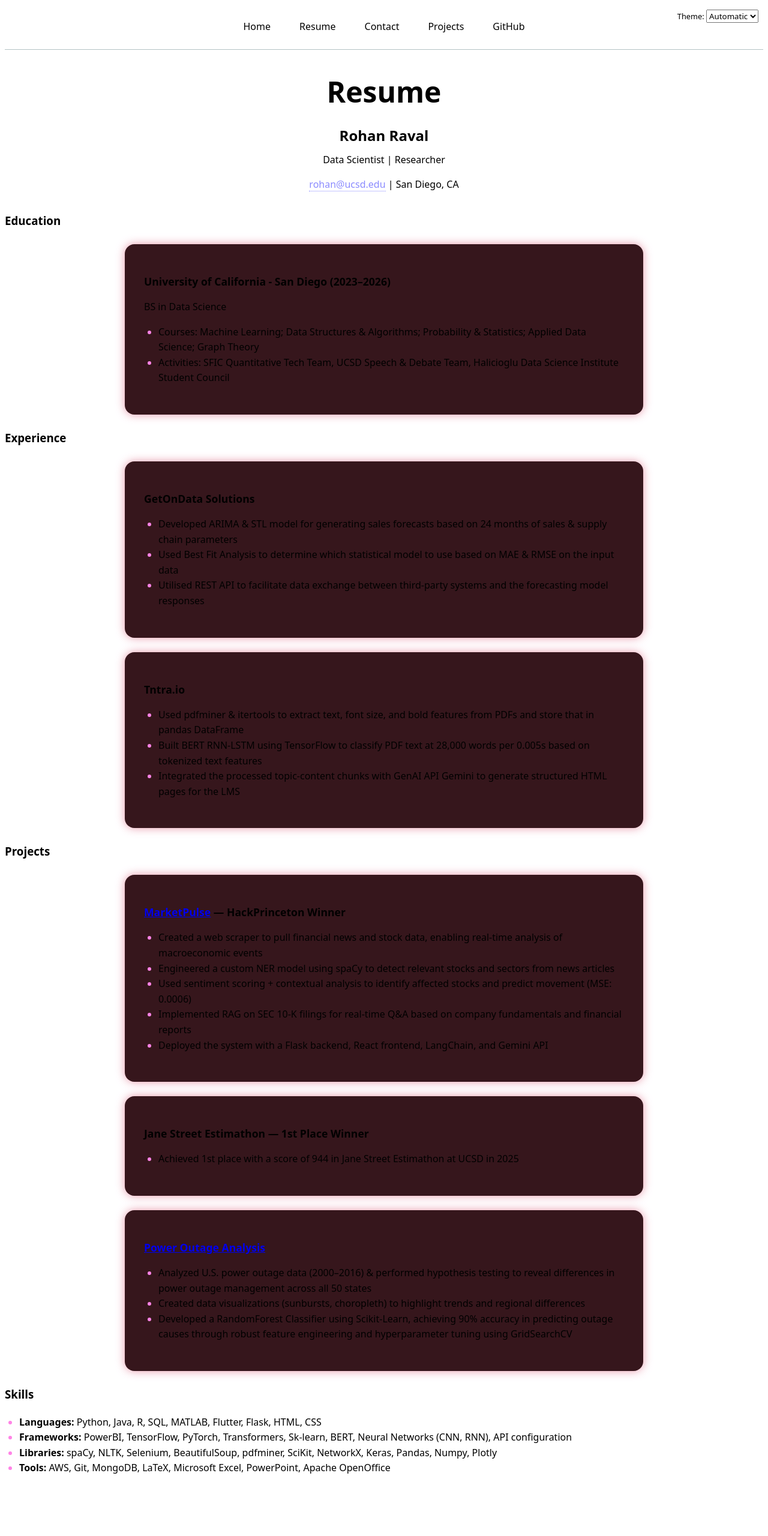
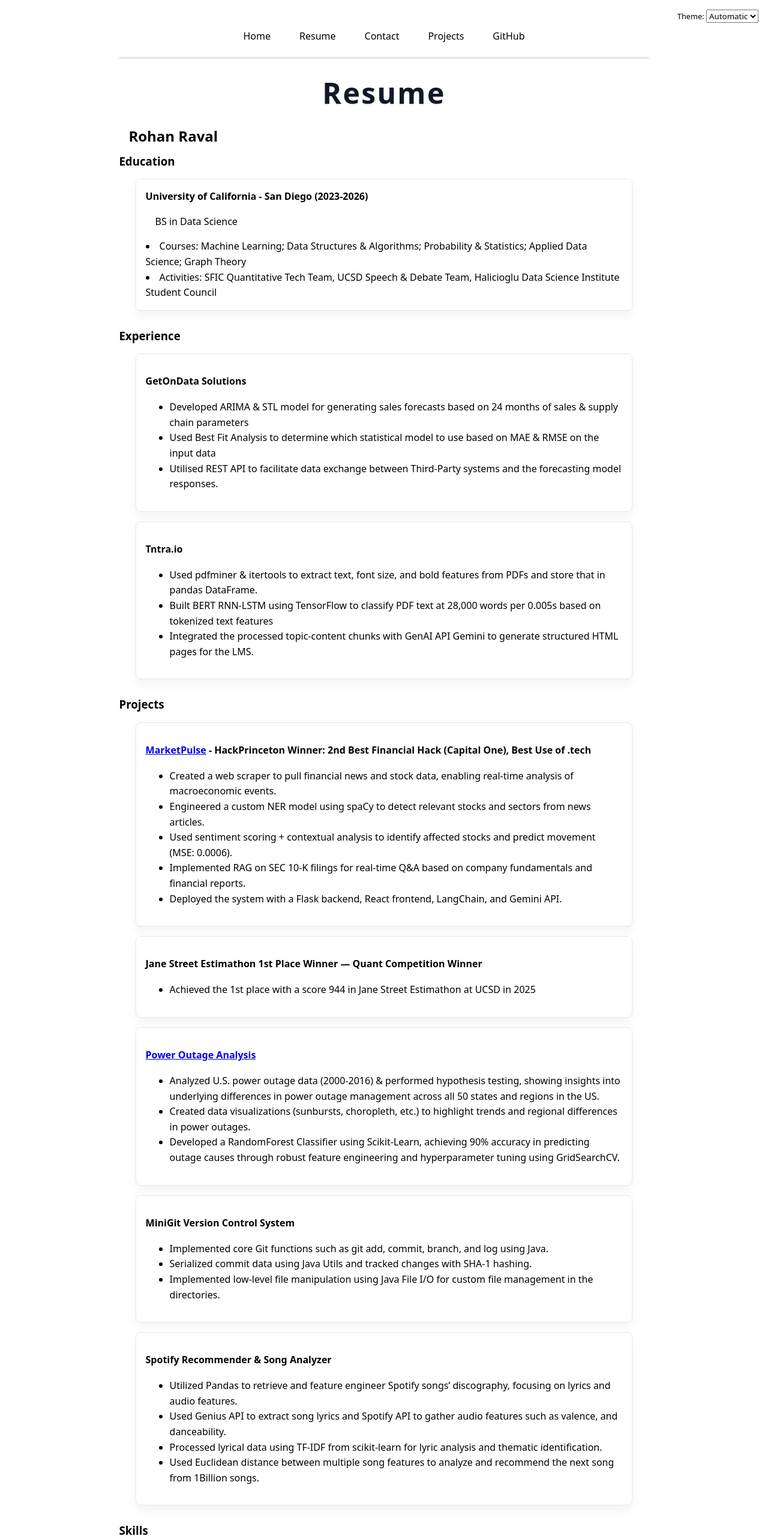
Before and after one commit to rohanraval2/portfolio, a plain HTML site: page resume/index.html in a window 1280 px wide. Shown: the top 2560 px of the page at 60% size. Before the commit the page ends 2476 px from the top, so only its background shows below. Drawn offline with Linux system fonts and the light colour scheme.

Commit message:
back to normal lab03

```diff
--- a/resume/index.html
+++ b/resume/index.html
@@ -1,93 +1,106 @@
 <!DOCTYPE html>
 <html lang="en">
 <head>
-  <meta charset="UTF-8" />
-  <meta name="viewport" content="width=device-width, initial-scale=1.0"/>
+    <meta charset="UTF-8">
+    <meta name="viewport" content="width=device-width, initial-scale=1.0">
     <title>Resume</title>
-  <link rel="stylesheet" href="/portfolio/style.css" />
+    <link rel="stylesheet" href="/portfolio/style.css">
 </head>
-<body>
+<body class="resume-page">
     <script type="module" src="/portfolio/global.js"></script>
 
-  <h1>Resume</h1>
+    <h1 class="resume-page"> Resume </h1>
 
-  <div class="resume-intro">
         <h2>Rohan Raval</h2>
-    <p>Data Scientist | Researcher</p>
-    <p>
-      <a href="mailto:rohan@ucsd.edu">rohan@ucsd.edu</a> |
-      San Diego, CA
-    </p>
-  </div>
-
-  <section id="Education">
+        <section id="Education" class="resume-page">
             <h3>Education</h3>
-    <article>
-      <p class="entry-title">University of California - San Diego (2023–2026)</p>
+            <article class="resume-page">
+                <b>University of California - San Diego (2023-2026)</b>
                 <p>BS in Data Science</p>
-      <ul>
                     <li>Courses: Machine Learning; Data Structures & Algorithms; Probability & Statistics; Applied Data Science; Graph Theory</li>
                     <li>Activities: SFIC Quantitative Tech Team, UCSD Speech & Debate Team, Halicioglu Data Science Institute Student Council</li>
+            </article>
+        </section>
+
+        <section id="Experience" class="resume-page">
+            <h3>Experience</h3>
+            <article class="resume-page">
+                <h4>GetOnData Solutions</h4>
+                <ul>
+                    <li>Developed ARIMA & STL model for generating sales forecasts based on 24 months of sales & supply chain parameters</li>
+                    <li>Used Best Fit Analysis to determine which statistical model to use based on MAE & RMSE on the input data</li>
+                    <li>Utilised REST API  to facilitate data exchange between Third-Party systems and the forecasting model responses.</li>
+                </ul>
+            </article>
+            <article class="resume-page">
+                <h4>Tntra.io</h4>
+                <ul>
+                    <li>Used pdfminer & itertools to extract text, font size, and bold features from PDFs and store that in pandas DataFrame.</li>
+                    <li>Built BERT RNN-LSTM using TensorFlow to classify PDF text at 28,000 words per 0.005s based on tokenized text features</li>
+                    <li>Integrated the processed topic-content chunks with GenAI API Gemini  to generate structured HTML pages for the LMS.</li>
                 </ul>
             </article>
         </section>
 
-  <section id="Experience">
-    <h3>Experience</h3>
-    <article>
-      <p class="entry-title">GetOnData Solutions</p>
+        <section id="Projects" class="resume-page" >
+            <h3>Projects</h3>
+            <article class="resume-page">
+                <h4><a href="https://devpost.com/software/marketpulse">MarketPulse</a> - HackPrinceton Winner: 2nd Best Financial Hack (Capital One), Best Use of .tech</h4>
                 <ul>
-        <li>Developed ARIMA & STL model for generating sales forecasts based on 24 months of sales & supply chain parameters</li>
-        <li>Used Best Fit Analysis to determine which statistical model to use based on MAE & RMSE on the input data</li>
-        <li>Utilised REST API to facilitate data exchange between third-party systems and the forecasting model responses</li>
+                    <li>Created a web scraper to pull financial news and stock data, enabling real-time analysis of macroeconomic events.</li>
+                    <li>Engineered a custom NER model using spaCy to detect relevant stocks and sectors from news articles.</li>
+                    <li>Used sentiment scoring + contextual analysis to identify affected stocks and predict movement (MSE: 0.0006).</li>
+                    <li>Implemented RAG on SEC 10-K filings for real-time Q&A based on company fundamentals and financial reports.</li>
+                    <li>Deployed the system with a Flask backend, React frontend, LangChain, and Gemini API.</li>
                 </ul>
             </article>
-    <article>
-      <p class="entry-title">Tntra.io</p>
+
+            <article class="resume-page">
+                <h4>Jane Street Estimathon 1st Place Winner — Quant Competition Winner</h4>
                 <ul>
-        <li>Used pdfminer & itertools to extract text, font size, and bold features from PDFs and store that in pandas DataFrame</li>
-        <li>Built BERT RNN-LSTM using TensorFlow to classify PDF text at 28,000 words per 0.005s based on tokenized text features</li>
-        <li>Integrated the processed topic-content chunks with GenAI API Gemini to generate structured HTML pages for the LMS</li>
+                    <li>Achieved the 1st place with a score 944 in Jane Street Estimathon at UCSD in 2025</li>
+                </ul>
+            </article>
+
+            <article class="resume-page">
+                <h4><a href="https://earthwolves.github.io/power-outage-cause-prediction/">Power Outage Analysis</a></h4>
+                <ul>
+                    <li>Analyzed U.S. power outage data (2000-2016) & performed hypothesis testing, showing insights into underlying differences in power outage management across all 50 states and regions in the US.</li>
+                    <li>Created data visualizations (sunbursts, choropleth, etc.) to highlight trends and regional differences in power outages.</li>
+                    <li>Developed a RandomForest Classifier using Scikit-Learn, achieving 90% accuracy in predicting outage causes through robust feature engineering and hyperparameter tuning using GridSearchCV.</li>
+                </ul>
+            </article>
+
+            <article class="resume-page">
+                <h4>MiniGit Version Control System</h4>
+                <ul>
+                    <li>Implemented core Git functions such as git add, commit, branch, and log using Java. </li>
+                    <li>Serialized commit data using Java Utils and tracked changes with SHA-1 hashing.</li>
+                    <li>Implemented low-level file manipulation using Java File I/O for custom file management in the directories.</li>
+                </ul>
+            </article class="resume-page">
+
+            <article class="resume-page">
+                <h4>Spotify Recommender & Song Analyzer</h4>
+                <ul>
+                    <li>Utilized Pandas to retrieve and feature engineer Spotify songs’ discography, focusing on lyrics and audio features.</li>
+                    <li>Used Genius API to extract song lyrics and Spotify API to gather audio features such as valence, and danceability.</li>
+                    <li>Processed lyrical data using TF-IDF from scikit-learn for lyric analysis and thematic identification.</li>
+                    <li>Used Euclidean distance between multiple song features to analyze and recommend the next song from 1Billion songs.</li>
                 </ul>
             </article>
         </section>
 
-  <section id="Projects">
-    <h3>Projects</h3>
-    <article>
-      <p class="entry-title"><a href="https://devpost.com/software/marketpulse">MarketPulse</a> — HackPrinceton Winner</p>
-      <ul>
-        <li>Created a web scraper to pull financial news and stock data, enabling real-time analysis of macroeconomic events</li>
-        <li>Engineered a custom NER model using spaCy to detect relevant stocks and sectors from news articles</li>
-        <li>Used sentiment scoring + contextual analysis to identify affected stocks and predict movement (MSE: 0.0006)</li>
-        <li>Implemented RAG on SEC 10-K filings for real-time Q&A based on company fundamentals and financial reports</li>
-        <li>Deployed the system with a Flask backend, React frontend, LangChain, and Gemini API</li>
-      </ul>
-    </article>
-    <article>
-      <p class="entry-title">Jane Street Estimathon — 1st Place Winner</p>
-      <ul>
-        <li>Achieved 1st place with a score of 944 in Jane Street Estimathon at UCSD in 2025</li>
-      </ul>
-    </article>
-    <article>
-      <p class="entry-title"><a href="https://earthwolves.github.io/power-outage-cause-prediction/">Power Outage Analysis</a></p>
-      <ul>
-        <li>Analyzed U.S. power outage data (2000–2016) & performed hypothesis testing to reveal differences in power outage management across all 50 states</li>
-        <li>Created data visualizations (sunbursts, choropleth) to highlight trends and regional differences</li>
-        <li>Developed a RandomForest Classifier using Scikit-Learn, achieving 90% accuracy in predicting outage causes through robust feature engineering and hyperparameter tuning using GridSearchCV</li>
-      </ul>
-    </article>
-  </section>
-
-  <section id="Skills">
+        <section id="Skills" class="resume-page">
             <h3>Skills</h3>
             <ul>
                 <li><b>Languages:</b> Python, Java, R, SQL, MATLAB, Flutter, Flask, HTML, CSS</li>
-      <li><b>Frameworks:</b> PowerBI, TensorFlow, PyTorch, Transformers, Sk-learn, BERT, Neural Networks (CNN, RNN), API configuration</li>
-      <li><b>Libraries:</b> spaCy, NLTK, Selenium, BeautifulSoup, pdfminer, SciKit, NetworkX, Keras, Pandas, Numpy, Plotly</li>
+                <li><b>Frameworks:</b> PowerBI,TensorFlow, PyTorch, Transformers, Sk-learn, BERT, Neural Networks(CNN RNN), API configuration</li>
+                <li><b>Libraries:</b> spaCy, NLTK , Selenium, BeautifulSoup, pdfminer, SciKit libraries, NetworkX, Keras, Pandas, Numpy, Plotly</li>
                 <li><b>Tools:</b> AWS, Git, MongoDB, LaTeX, Microsoft Excel, PowerPoint, Apache OpenOffice</li>
             </ul>
         </section>
+
+
 </body>
 </html>
--- a/style.css
+++ b/style.css
@@ -1,4 +1,152 @@
-/* === GLOBAL THEME + DARK MODE === */
+:root {
+  --color-accent: oklch(0.65 0.1332 195.88);
+  accent-color: var(--color-accent);
+}
+
+body {
+  font: 100%/1.5 system-ui;
+  max-width: 1020ch;
+  margin-inline: max(1em, (100% - 100ch) / 2);
+  padding: 1em;
+}
+
+nav {
+  display: flex;
+  justify-content: space-around;
+  border-bottom: 1px solid #cbd5d1;
+  font-family: system-ui, sans-serif;
+  margin-bottom: 2.5ch;
+}
+
+nav ul {
+  display: flex;
+  list-style: none;
+  padding: 0;
+  margin: 0;
+  width: 100%;
+}
+
+nav li {
+  flex: 1;
+  text-align: center;
+}
+
+nav a {
+  display: inline-block;
+  padding: 1em;
+  text-decoration: none;
+  color: black;
+  position: relative;
+  transition: background-color 0.2s ease;
+}
+
+nav a.active::after {
+  content: "";
+  position: absolute;
+  left: 25%;
+  right: 25%;
+  bottom: 0.3em;
+  height: 4px;
+  background-color: #a3b3b3;
+  border-radius: 2px;
+}
+
+nav a:hover {
+  background-color: #fae6eb;
+}
+
+nav a:hover::after {
+  content: "";
+  position: absolute;
+  left: 25%;
+  right: 25%;
+  bottom: 0.3em;
+  height: 4px;
+  background-color: #e04080;
+  border-radius: 2px;
+}
+
+input,
+textarea,
+button {
+  font: inherit;
+}
+
+form {
+  display: grid;
+  grid-template-columns: auto 1fr;
+  gap: 1em;
+  margin-block: 2em;
+}
+
+form label {
+  display: grid;
+  grid-template-columns: subgrid;
+  grid-column: 1 / -1;
+}
+
+form input,
+form textarea {
+  width: 100%;
+  box-sizing: border-box;
+}
+
+form button {
+  grid-column: 1 / -1;
+}
+
+.projects {
+  display: grid;
+  grid-template-columns: repeat(auto-fill, minmax(15em, 1fr));
+  gap: 1em;
+  margin-top: 2em;
+}
+
+.projects article {
+  display: grid;
+  grid-template-rows: subgrid;
+  grid-row: span 3;
+  gap: 0.5em;
+  padding: 1em;
+  border: 1px solid #ccc;
+  border-radius: 0.5em;
+  background: #fdfdfd;
+}
+
+.projects h2 {
+  margin: 0;
+}
+
+h1 {
+  font-size: 400%;
+  margin-bottom: 1rem;
+}
+
+h1, h2, h3, h4, h5, h6 {
+  line-height: 1.1;
+  text-wrap: balance;
+}
+
+.resume-page h1 {
+  font-size: 3rem;
+  text-align: center;
+  margin-bottom: 2rem;
+  color: #111827;
+}
+
+.resume-page section {
+  margin-bottom: 2em;
+}
+
+.resume-page article {
+  padding: 1em;
+  margin-bottom: 1em;
+  background-color: #ffffff;
+  border: 1px solid #e5e7eb;
+  border-radius: 0.5em;
+}
+
+/* Global theme support */
 html {
   color-scheme: light dark;
   background-color: canvas;
@@ -9,7 +157,7 @@
   padding: 0;
 }
 
-/* === NAVIGATION === */
+/* Navigation */
 nav {
   display: flex;
   justify-content: center;
@@ -18,6 +166,7 @@
   border-bottom: 1px solid var(--border-color, oklch(50% 10% 200 / 40%));
 }
 
+/* Nav links */
 nav a {
   text-decoration: none;
   color: inherit;
@@ -36,7 +185,7 @@
   border-radius: 0.25rem;
 }
 
-/* === THEME SWITCHER === */
+/* Dark mode switch */
 .color-scheme {
   position: absolute;
   top: 1rem;
@@ -49,75 +198,49 @@
   font-family: inherit;
 }
 
-/* === MAIN HEADINGS === */
-h1 {
-  text-align: center;
-  font-size: 3rem;
-  font-weight: 900;
-  color: canvastext;
-  margin: 2rem 0 1rem;
-}
-
-h2 {
-  font-size: 1.5rem;
-  font-weight: 700;
-  color: canvastext;
-  margin-top: 0.5rem;
-  margin-bottom: 0.25rem;
-}
-
-/* === RESUME INTRO === */
-.resume-intro {
-  text-align: center;
-  margin-bottom: 2rem;
-  font-size: 1rem;
+/* Resume title */
+h1, h2 {
+  margin: 2rem 1rem 1rem;
   color: canvastext;
 }
 
-.resume-intro a {
-  color: oklch(70% 0.2 280);
-  text-decoration: none;
-  border-bottom: 1px dotted;
+h1 {
+  color: canvastext;
+  text-align: center;
+  font-size: 2.5rem;
+  font-weight: 700;
+  letter-spacing: 0.05em;
+  margin: 2rem 0 1.5rem;
+  text-shadow: 0 1px 2px oklch(0% 0 0 / 20%);
 }
 
-.resume-intro a:hover {
-  text-decoration: underline;
+article {
+  background-color: color-mix(in oklch, canvas 90%, white);
+  color: canvastext;
+  border: 1px solid oklch(60% 0.05 200 / 40%);
+  border-radius: 0.75rem;
+  padding: 1.25rem;
+  margin: 1rem auto;
+  width: min(90%, 800px);
+  line-height: 1.6;
+  font-size: 1rem;
+  box-shadow: 0 0.5rem 1rem oklch(0% 0 0 / 5%);
 }
 
-/* === ARTICLE SECTIONS === */
-article {
-  background-color: oklch(25% 0.05 10);
+
+/* Resume section containers */
+.resume-section {
+  background-color: color-mix(in oklch, canvas 90%, white);
   color: canvastext;
-  padding: 2rem;
-  margin: 1.5rem auto;
+  border: 1px solid oklch(60% 0.05 200 / 40%);
+  border-radius: 0.75rem;
+  padding: 1.25rem;
+  margin: 1rem auto;
   width: min(90%, 800px);
-  border-radius: 1rem;
-  box-shadow: 0 0 15px oklch(45% 0.3 10 / 40%);
-  line-height: 1.6;
-  font-size: 1rem;
+  box-shadow: 0 0.5rem 1rem oklch(0% 0 0 / 0.05);
 }
 
-article h3 {
-  font-size: 1.25rem;
-  margin-bottom: 0.5rem;
-  color: canvastext;
+/* Paragraph styling */
+p {
+  margin: 1rem;
 }
-
-.entry-title {
-  font-weight: 700;
-  font-size: 1.1rem;
-  margin-top: 1rem;
-}
-
-ul {
-  margin-top: 0.5rem;
-  padding-left: 1.5rem;
-}
-
-ul li::marker {
-  color: oklch(80% 0.2 340);
-}
-
-p {
-  margin: 0.5rem 0 1rem;
-}
```
Lines whose indentation alone changed are shown as unchanged.
